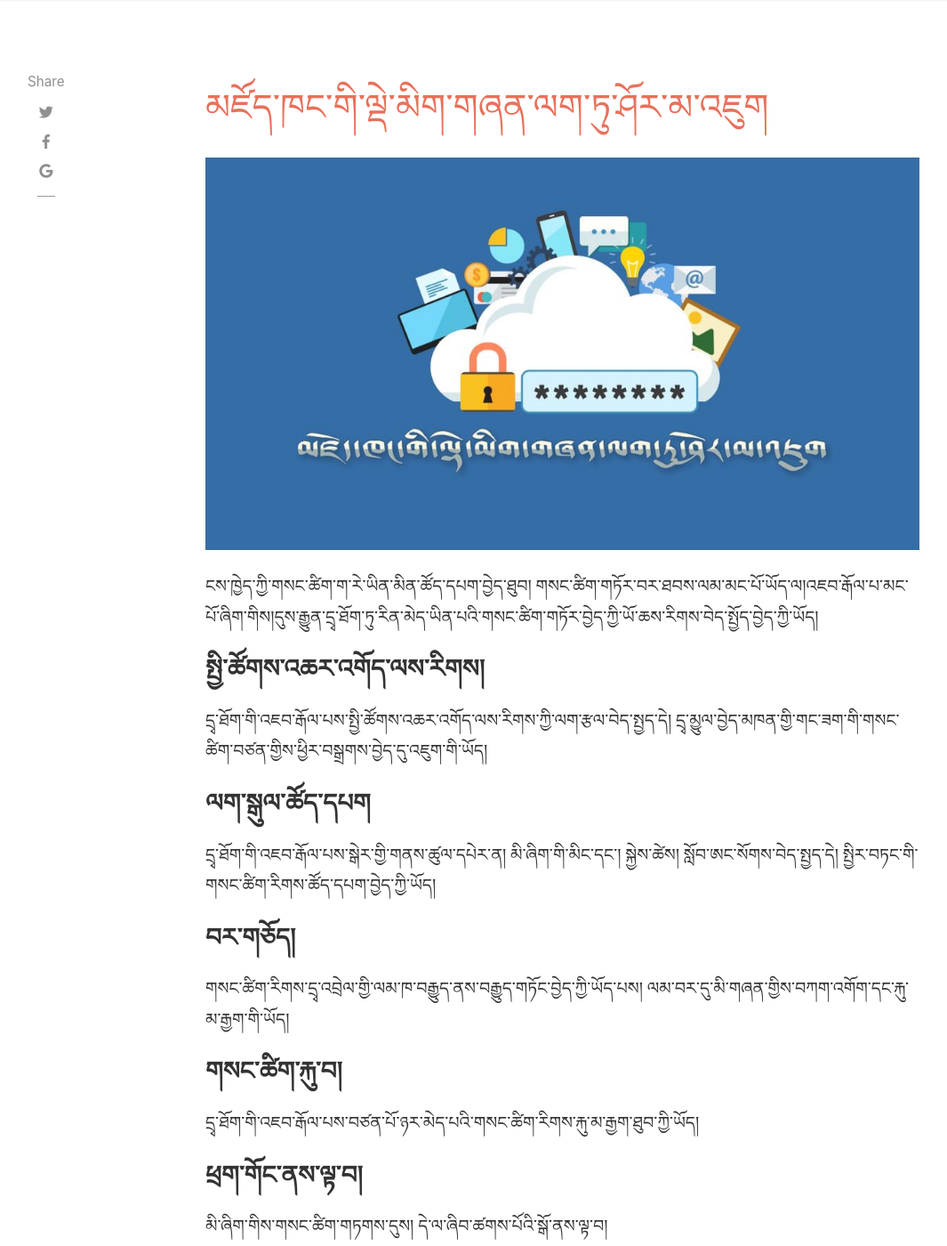
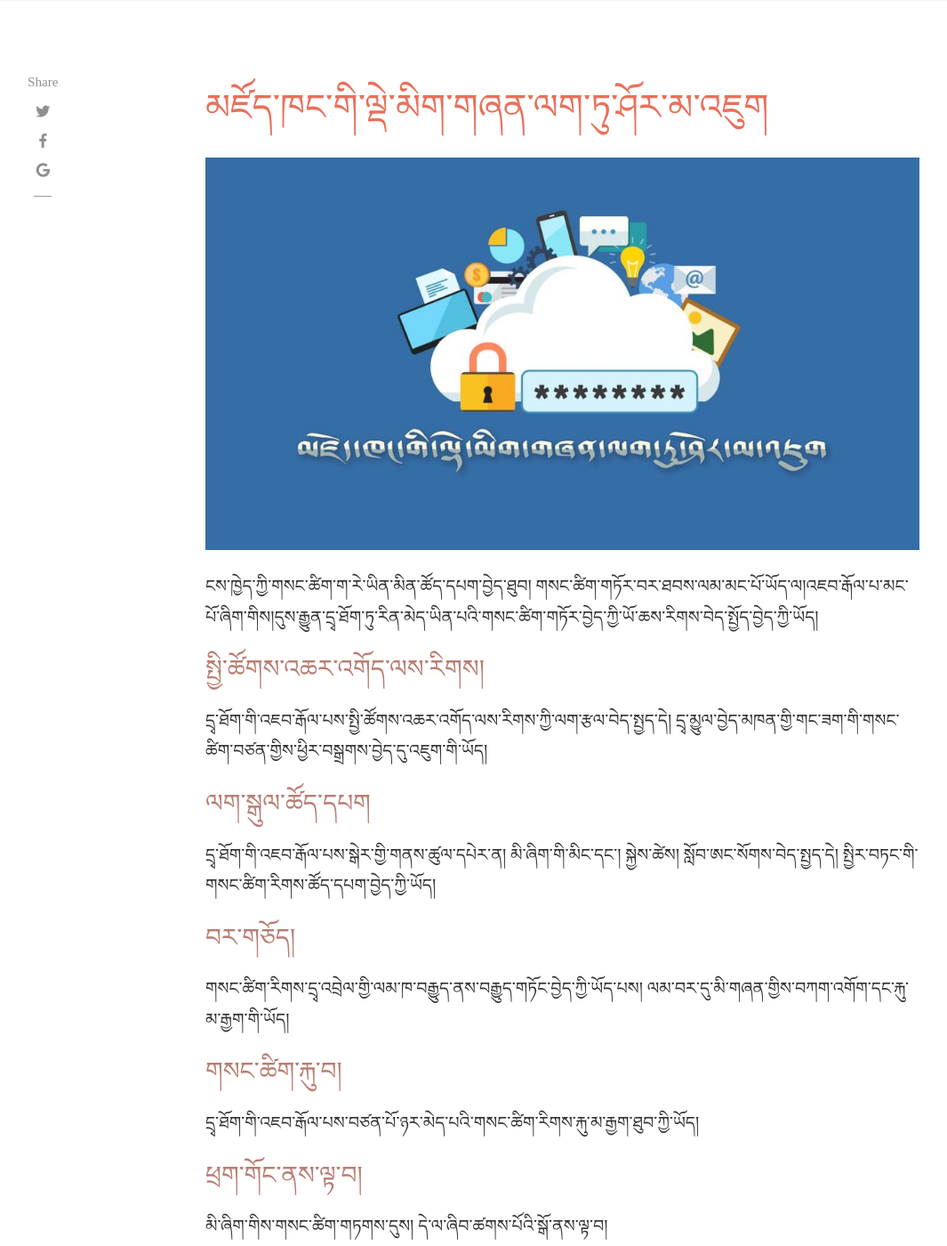
Before and after one commit to lamyig/lamyig.github.io, a Jekyll site: the page built from _posts/2018-12-12-sawaang-ang.md, in a window 1280 px wide and 1400 px high. Shown: the whole window at 89% size, without its empty margins (54-1119 px from the left). Built offline with Jekyll 4.4.1, drawn with Linux system fonts in a browser that asks for light colours; nearby versions of some CDN libraries; some web fonts are replaced; comment, search, counter and statistics services are not loaded.

Commit message:
font style modified

```diff
--- a/assets/css/screen.css
+++ b/assets/css/screen.css
@@ -10,10 +10,17 @@ License: https://www.wowthemes.net/freebies-license/
 }
 @font-face {
     font-family: ouchen2;
-    src: url(../fonts/Monlam Uni OuChan2.ttf);
+    src: url(../fonts/Monlam-Uni-OuChan2.ttf);
+}
+*{
+    font-family: ouchen2;
+}
+h2,h3,h4,h5,h6{
+    font-family: sarchen;
 }
  .mainheading {
      padding:1rem 0rem;
+
 }
  a {
      color:#00ab6b;
@@ -250,7 +257,7 @@ License: https://www.wowthemes.net/freebies-license/
      color:rgba(0,0,0,.8);
 }
  .article-post {
-     font-family:Merriweather;
+     font-family:ouchen2;
      font-size:1.2rem;
      line-height:1.8;
      color:rgba(0,0,0,.8);
@@ -541,17 +548,23 @@ License: https://www.wowthemes.net/freebies-license/
      margin-top: 3rem;
      margin-bottom: 1.5rem;
 }
- .h1, .h2, .h3, .h4, .h5, .h6, h1, h2, h3, h4, h5, h6 {
-     font-family: -apple-system,system-ui,BlinkMacSystemFont,"Segoe UI",Roboto,"Helvetica Neue",Arial,sans-serif;
-}
- .article-post .h1, .article-post .h2, .article-post .h3, .article-post .h4, .article-post .h5, .article-post .h6, .article-post h1, .article-post h2, .article-post h3, .article-post h4, .article-post h5, .article-post h6 {
-     font-weight: 700;
+
+.article-post .h1, .article-post .h2,
+.article-post .h3, .article-post .h4,
+.article-post .h5, .article-post .h6,
+.article-post h1, .article-post h2,
+ .article-post h3, .article-post h4,
+.article-post h5, .article-post h6 {
+
      margin-bottom: 1.5rem;
+     font-family: sarchen;
+     color:#b87e73;
 }
  .article-post img.shadow {
      -webkit-box-shadow: 0px 0px 10px 0px rgba(0, 0, 0, 0.30);
      -moz-box-shadow: 0px 0px 10px 0px rgba(0, 0, 0, 0.30);
      box-shadow: 0px 0px 10px 0px rgba(0, 0, 0, 0.30);
+     margin:0px auto;
 }
  img {
     max-width:100%;
```
Also changed, not shown: 2 other files.
